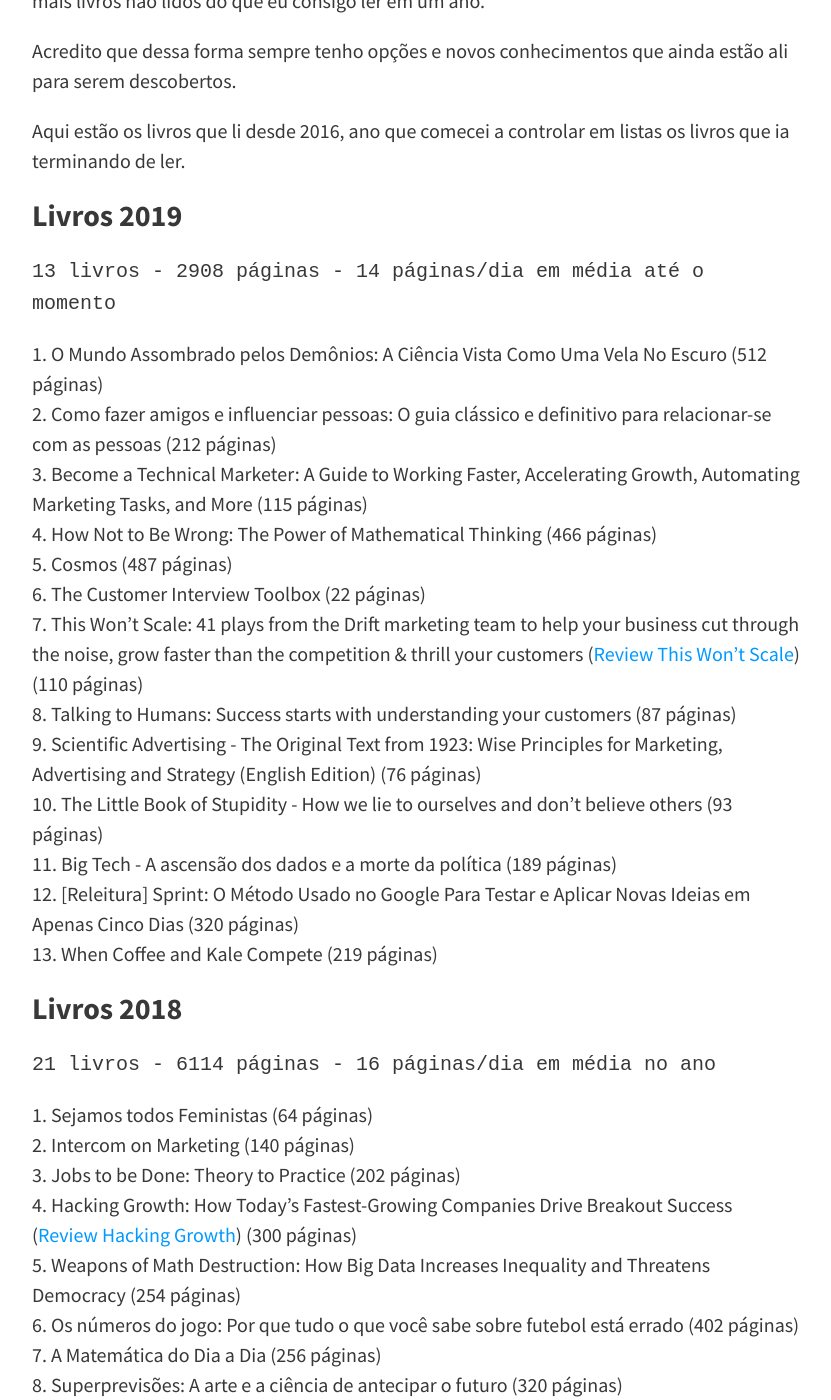
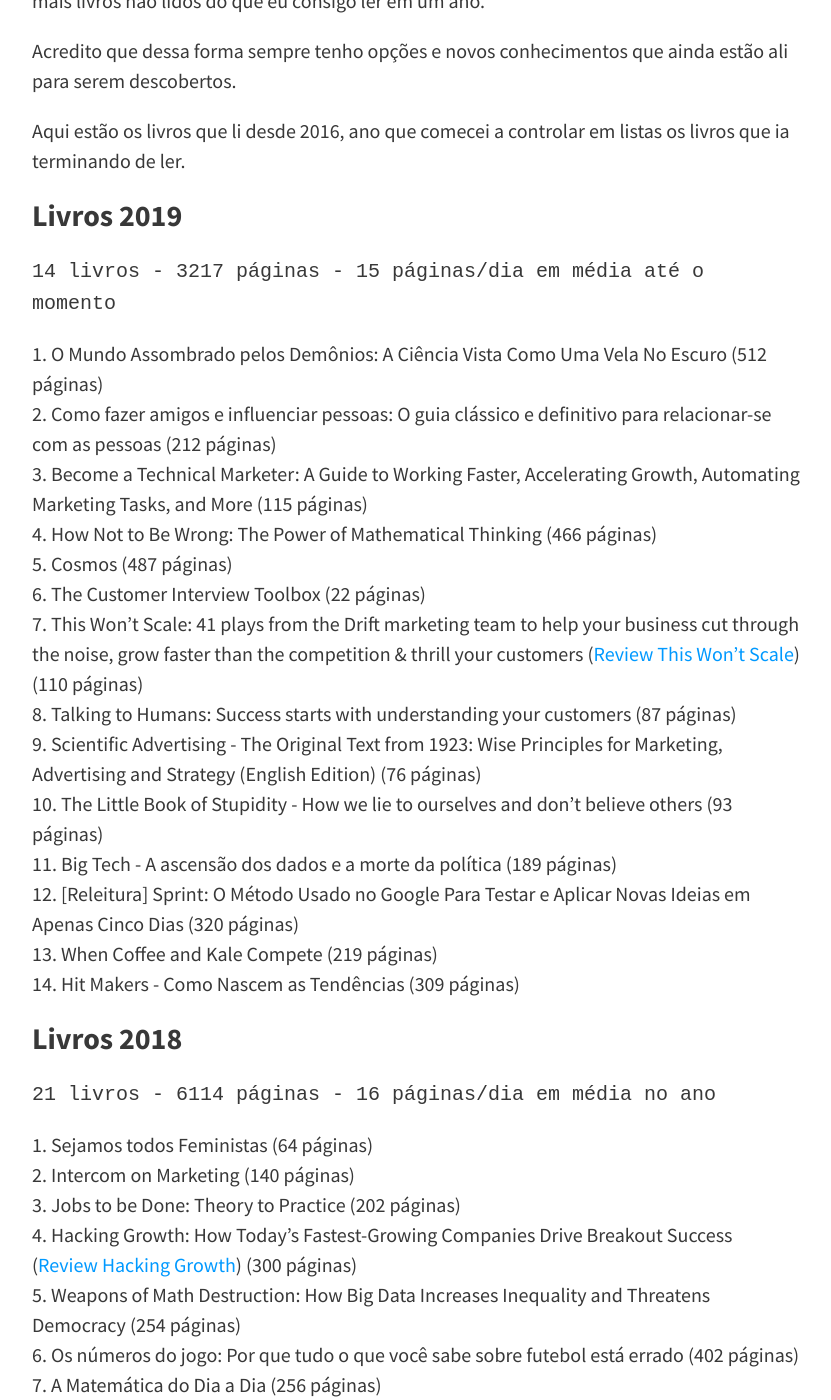
Before and after one commit to felipecbarbosa/felipecbarbosa.github.io, a Jekyll site: the page built from leituras.md, in a window 1280 px wide and 1400 px high, scrolled down 473 px. Shown: the whole window, without its empty margins (224-1055 px from the left). Built offline with Jekyll 4.4.1, drawn with Linux system fonts in a browser that asks for light colours; nearby versions of some CDN libraries; comment, search, counter and statistics services are not loaded.

Commit message:
Added hit makers to leituras

````diff
--- a/leituras.md
+++ b/leituras.md
@@ -13,7 +13,7 @@ Acredito que dessa forma sempre tenho opções e novos conhecimentos que ainda e
 Aqui estão os livros que li desde 2016, ano que comecei a controlar em listas os livros que ia terminando de ler.
 
 ### Livros 2019
-```13 livros - 2908 páginas - 14 páginas/dia em média até o momento```
+```14 livros - 3217 páginas - 15 páginas/dia em média até o momento```
 1. O Mundo Assombrado pelos Demônios: A Ciência Vista Como Uma Vela No Escuro (512 páginas)
 2. Como fazer amigos e influenciar pessoas: O guia clássico e definitivo para relacionar-se com as pessoas (212 páginas)
 3. Become a Technical Marketer: A Guide to Working Faster, Accelerating Growth, Automating Marketing Tasks, and More (115 páginas)
@@ -27,6 +27,7 @@ Aqui estão os livros que li desde 2016, ano que comecei a controlar em listas o
 11. Big Tech - A ascensão dos dados e a morte da política (189 páginas)
 12. [Releitura] Sprint: O Método Usado no Google Para Testar e Aplicar Novas Ideias em Apenas Cinco Dias (320 páginas)
 13. When Coffee and Kale Compete (219 páginas)
+14. Hit Makers - Como Nascem as Tendências (309 páginas)
 
 ### Livros 2018
 ```21 livros - 6114 páginas - 16 páginas/dia em média no ano```
````
